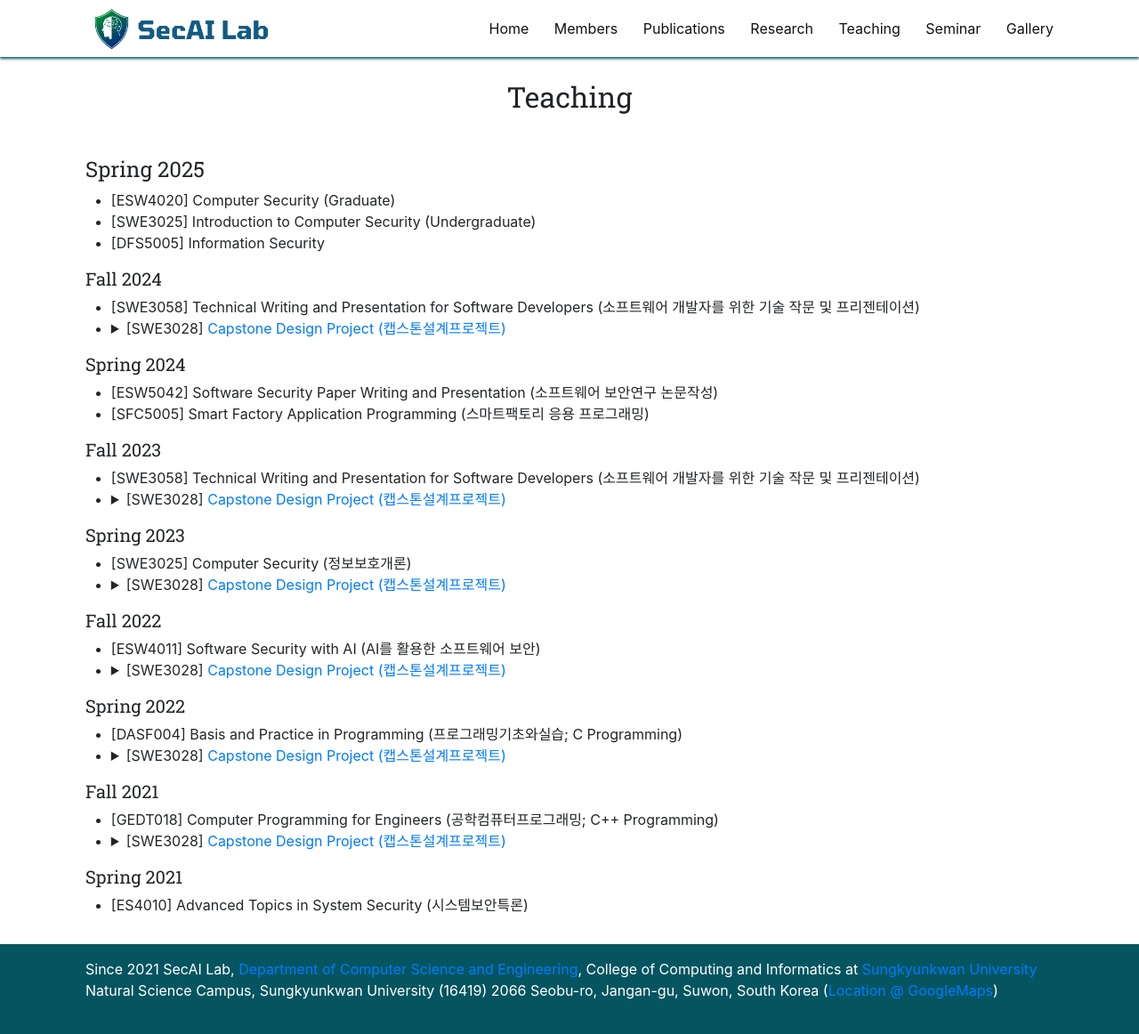
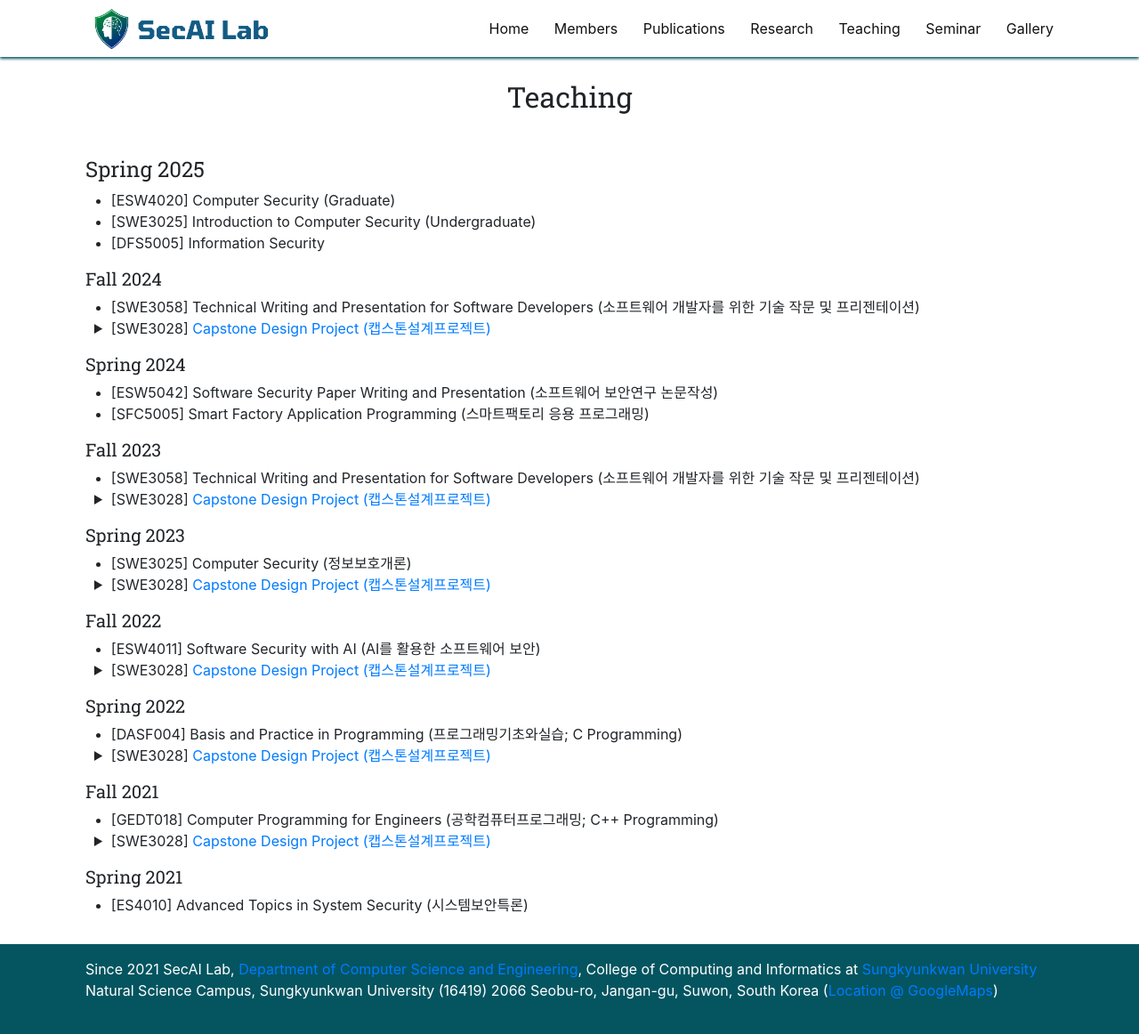
Before and after one commit to SecAI-Lab/secai-lab.github.io, a Jekyll site: the page built from pages/teaching.md, in a window 1280 px wide and 1173 px high. Shown: the top 1162 px of the window at 89% size. Built offline with Jekyll 4.4.1, drawn with Linux system fonts in a browser that asks for light colours; nearby versions of some CDN libraries.

Commit message:
Teaching toggle

```diff
--- a/pages/teaching.md
+++ b/pages/teaching.md
@@ -6,14 +6,57 @@
 main_nav: true
 ---
 
+<style>
+details summary {
+    cursor: pointer;
+    list-style: none;
+    position: relative;
+}
+
+details summary::-webkit-details-marker {
+    display: none;
+}
+
+details summary::before {
+    content: "▶";
+    position: absolute;
+    left: -20px;
+    top: 4px;
+    transition: transform 0.3s ease;
+    transform-origin: center;
+    font-size: 12px;
+}
+
+details[open] summary::before {
+    transform: rotate(90deg);
+}
+
+details ul {
+    list-style: none;
+    padding-left: 0;
+    margin-left: 20px;
+}
+
+details ul li {
+    padding-left: 0;
+}
+
+/* Hide bullet points for list items containing details elements */
+li:has(details) {
+    list-style: none;
+}
+</style>
+
 #### Spring 2025
-* [ESW4020] Computer Security (Graduate)
-* [SWE3025] Introduction to Computer Security (Undergraduate)
-* [DFS5005] Information Security
+
+- [ESW4020] Computer Security (Graduate)
+- [SWE3025] Introduction to Computer Security (Undergraduate)
+- [DFS5005] Information Security
 
 ##### Fall 2024
-* [SWE3058] Technical Writing and Presentation for Software Developers (소프트웨어 개발자를 위한 기술 작문 및 프리젠테이션)
-* <details markdown="0">
+
+- [SWE3058] Technical Writing and Presentation for Software Developers (소프트웨어 개발자를 위한 기술 작문 및 프리젠테이션)
+- <details markdown="0">
   <summary>
    [SWE3028] <a href="https://github.com/SecAI-Lab/SWE3028-Fall-2024/" target="_blank"> Capstone Design Project (캡스톤설계프로젝트) </a>
   </summary>
@@ -34,12 +77,14 @@
   </details>
 
 ##### Spring 2024
-* [ESW5042] Software Security Paper Writing and Presentation (소프트웨어 보안연구 논문작성)
-* [SFC5005] Smart Factory Application Programming (스마트팩토리 응용 프로그래밍)
+
+- [ESW5042] Software Security Paper Writing and Presentation (소프트웨어 보안연구 논문작성)
+- [SFC5005] Smart Factory Application Programming (스마트팩토리 응용 프로그래밍)
 
 ##### Fall 2023
-* [SWE3058] Technical Writing and Presentation for Software Developers (소프트웨어 개발자를 위한 기술 작문 및 프리젠테이션)
-* <details markdown="0">
+
+- [SWE3058] Technical Writing and Presentation for Software Developers (소프트웨어 개발자를 위한 기술 작문 및 프리젠테이션)
+- <details markdown="0">
   <summary>
   [SWE3028] <a href="https://github.com/SecAI-Lab/SWE3028-Fall-2023/" target="_blank">Capstone Design Project (캡스톤설계프로젝트)</a>
   </summary>
@@ -61,8 +106,9 @@
   </details>
 
 ##### Spring 2023
-* [SWE3025] Computer Security (정보보호개론)
-* <details markdown="0">
+
+- [SWE3025] Computer Security (정보보호개론)
+- <details markdown="0">
   <summary>
   [SWE3028] <a href="https://github.com/SecAI-Lab/SWE3028-Spring-2023/" target="_blank">Capstone Design Project (캡스톤설계프로젝트)</a>
   </summary>
@@ -79,8 +125,9 @@
   </details>
 
 ##### Fall 2022
-* [ESW4011] Software Security with AI (AI를 활용한 소프트웨어 보안)
-* <details markdown="0">
+
+- [ESW4011] Software Security with AI (AI를 활용한 소프트웨어 보안)
+- <details markdown="0">
   <summary>
   [SWE3028] <a href="https://github.com/SecAI-Lab/SWE3028-Fall-2022/" target="_blank">Capstone Design Project (캡스톤설계프로젝트)</a>
   </summary>
@@ -98,8 +145,9 @@
   </details>
 
 ##### Spring 2022
-* [DASF004] Basis and Practice in Programming (프로그래밍기초와실습; C Programming)
-* <details markdown="0">
+
+- [DASF004] Basis and Practice in Programming (프로그래밍기초와실습; C Programming)
+- <details markdown="0">
   <summary>
   [SWE3028] <a href="https://github.com/SecAI-Lab/SWE3028-Spring-2022/" target="_blank">Capstone Design Project (캡스톤설계프로젝트)</a>
   </summary>
@@ -115,8 +163,9 @@
   </details>
 
 ##### Fall 2021
-* [GEDT018] Computer Programming for Engineers (공학컴퓨터프로그래밍; C++ Programming)
-* <details markdown="0">
+
+- [GEDT018] Computer Programming for Engineers (공학컴퓨터프로그래밍; C++ Programming)
+- <details markdown="0">
   <summary>
   [SWE3028] <a href="https://github.com/SecAI-Lab/SWE3028-Fall-2021/" target="_blank">Capstone Design Project (캡스톤설계프로젝트)</a>
   </summary>
@@ -135,4 +184,5 @@
   </details>
 
 ##### Spring 2021
-* [ES4010] Advanced Topics in System Security (시스템보안특론)
+
+- [ES4010] Advanced Topics in System Security (시스템보안특론)
```
